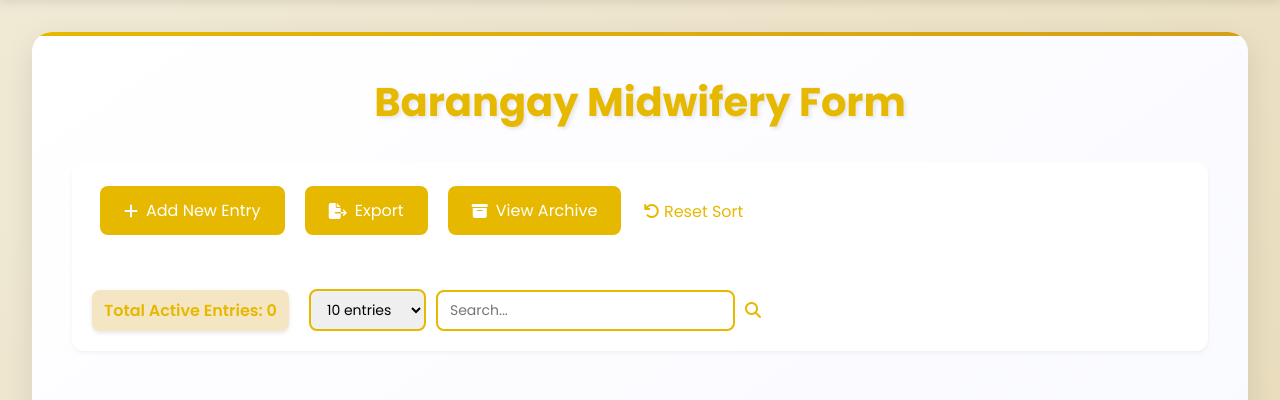
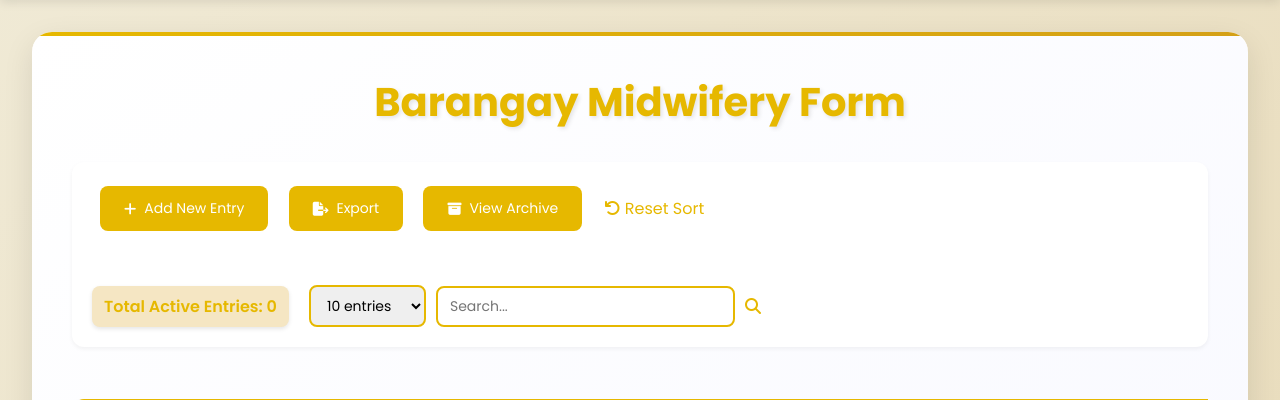
Before and after one commit to VoxDroid/GADPS, a PHP site: page /BMF/barangay_midwifery.php in a window 1280 px wide. Shown: the part 74-474 px from the top of the page. Run offline with PHP 8.4, Linux system fonts and the light colour scheme; some web fonts are replaced.

Commit message:
change button size

```diff
--- a/BMF/barangay_midwifery.php
+++ b/BMF/barangay_midwifery.php
@@ -138,7 +138,7 @@ if ($_SERVER['REQUEST_METHOD'] === 'POST' && isset($_POST['archive_id'])) {
             display: inline-flex;
             align-items: center;
             justify-content: center;
-            font-size: 16px;
+            font-size: 14px;
             margin: 4px 8px;
             cursor: pointer;
             border-radius: 8px;
@@ -251,8 +251,7 @@ if ($_SERVER['REQUEST_METHOD'] === 'POST' && isset($_POST['archive_id'])) {
         .button-edit, .button-archive {
             font-family: 'Poppins', sans-serif;
             font-size: 14px;
-            padding: 8px 16px;
-            margin: 2px;
+            margin: 4px;
             min-width: 100px;
         }
 
--- a/BMF/bm_archive.php
+++ b/BMF/bm_archive.php
@@ -133,7 +133,7 @@ if ($_SERVER['REQUEST_METHOD'] === 'POST') {
             display: inline-flex;
             align-items: center;
             justify-content: center;
-            font-size: 16px;
+            font-size: 14px;
             margin: 4px 8px;
             cursor: pointer;
             border-radius: 8px;
@@ -246,8 +246,7 @@ if ($_SERVER['REQUEST_METHOD'] === 'POST') {
         .button-restore, .button-delete {
             font-family: 'Poppins', sans-serif;
             font-size: 14px;
-            padding: 8px 16px;
-            margin: 2px;
+            margin: 4px;
             min-width: 100px;
         }
 
--- a/CIF/child_immunization.php
+++ b/CIF/child_immunization.php
@@ -145,7 +145,7 @@ if ($_SERVER['REQUEST_METHOD'] === 'POST' && isset($_POST['archive_id'])) {
             display: inline-flex;
             align-items: center;
             justify-content: center;
-            font-size: 16px;
+            font-size: 14px;
             margin: 4px 8px;
             cursor: pointer;
             border-radius: 8px;
@@ -251,8 +251,7 @@ if ($_SERVER['REQUEST_METHOD'] === 'POST' && isset($_POST['archive_id'])) {
         .button-edit, .button-archive {
             font-family: 'Poppins', sans-serif;
             font-size: 14px;
-            padding: 8px 16px;
-            margin: 2px;
+            margin: 4px;
             min-width: 100px;
         }
 
--- a/CIF/ci_archive.php
+++ b/CIF/ci_archive.php
@@ -133,7 +133,7 @@ if ($_SERVER['REQUEST_METHOD'] === 'POST') {
             display: inline-flex;
             align-items: center;
             justify-content: center;
-            font-size: 16px;
+            font-size: 14px;
             margin: 4px 8px;
             cursor: pointer;
             border-radius: 8px;
@@ -239,8 +239,7 @@ if ($_SERVER['REQUEST_METHOD'] === 'POST') {
         .button-restore, .button-delete {
             font-family: 'Poppins', sans-serif;
             font-size: 14px;
-            padding: 8px 16px;
-            margin: 2px;
+            margin: 4px;
             min-width: 100px;
         }
 
--- a/PSF/ps_archive.php
+++ b/PSF/ps_archive.php
@@ -145,7 +145,7 @@ if ($_SERVER['REQUEST_METHOD'] === 'POST') {
             display: inline-flex;
             align-items: center;
             justify-content: center;
-            font-size: 16px;
+            font-size: 14px;
             margin: 4px 8px;
             cursor: pointer;
             border-radius: 8px;
@@ -265,8 +265,7 @@ if ($_SERVER['REQUEST_METHOD'] === 'POST') {
         .button-restore, .button-delete {
             font-family: 'Poppins', sans-serif;
             font-size: 14px;
-            padding: 8px 16px;
-            margin: 2px;
+            margin: 4px;
             min-width: 100px;
         }
 
--- a/PSF/purok_selection.php
+++ b/PSF/purok_selection.php
@@ -154,7 +154,7 @@ if ($_SERVER['REQUEST_METHOD'] === 'POST' && isset($_POST['archive_id'])) {
             display: inline-flex;
             align-items: center;
             justify-content: center;
-            font-size: 16px;
+            font-size: 14px;
             margin: 4px 8px;
             cursor: pointer;
             border-radius: 8px;
@@ -274,7 +274,6 @@ if ($_SERVER['REQUEST_METHOD'] === 'POST' && isset($_POST['archive_id'])) {
         .button-edit, .button-archive {
             font-family: 'Poppins', sans-serif;
             font-size: 14px;
-            padding: 8px 16px;
             margin: 2px;
             min-width: 100px;
         }
```
